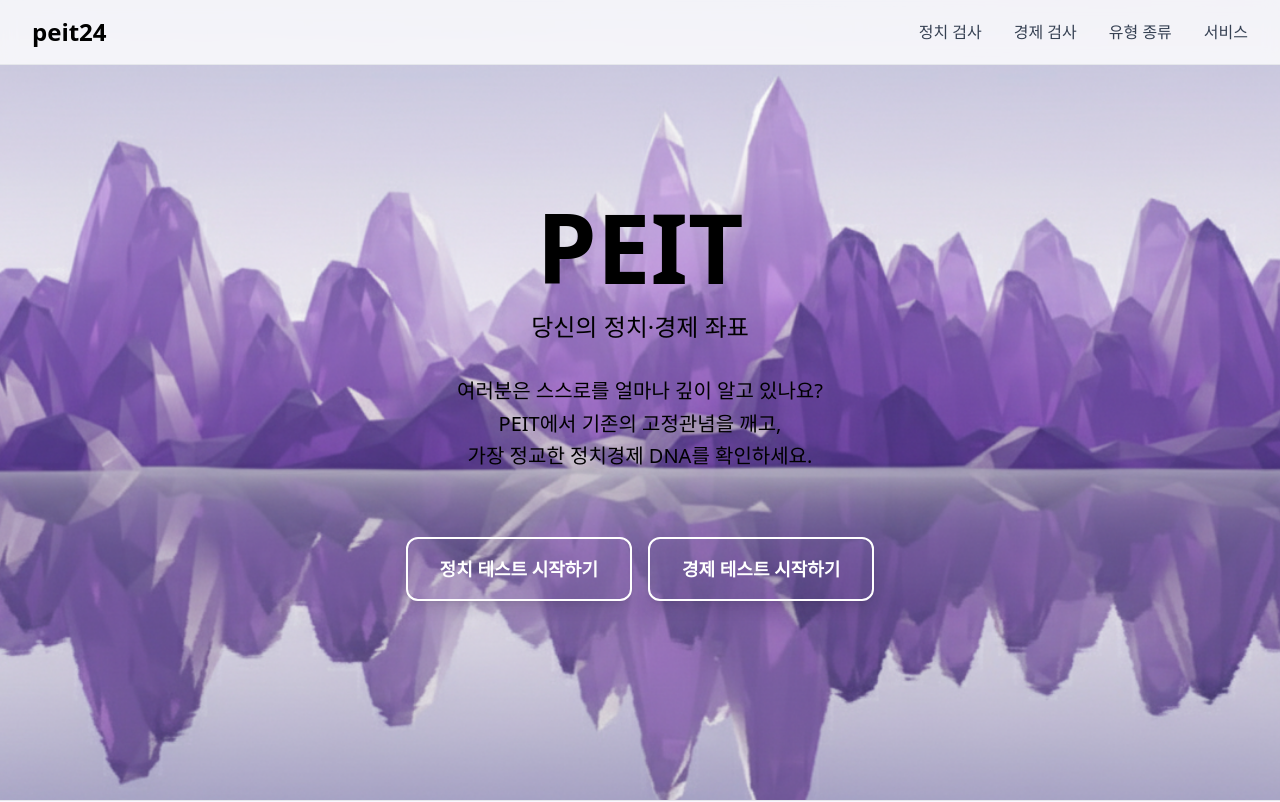
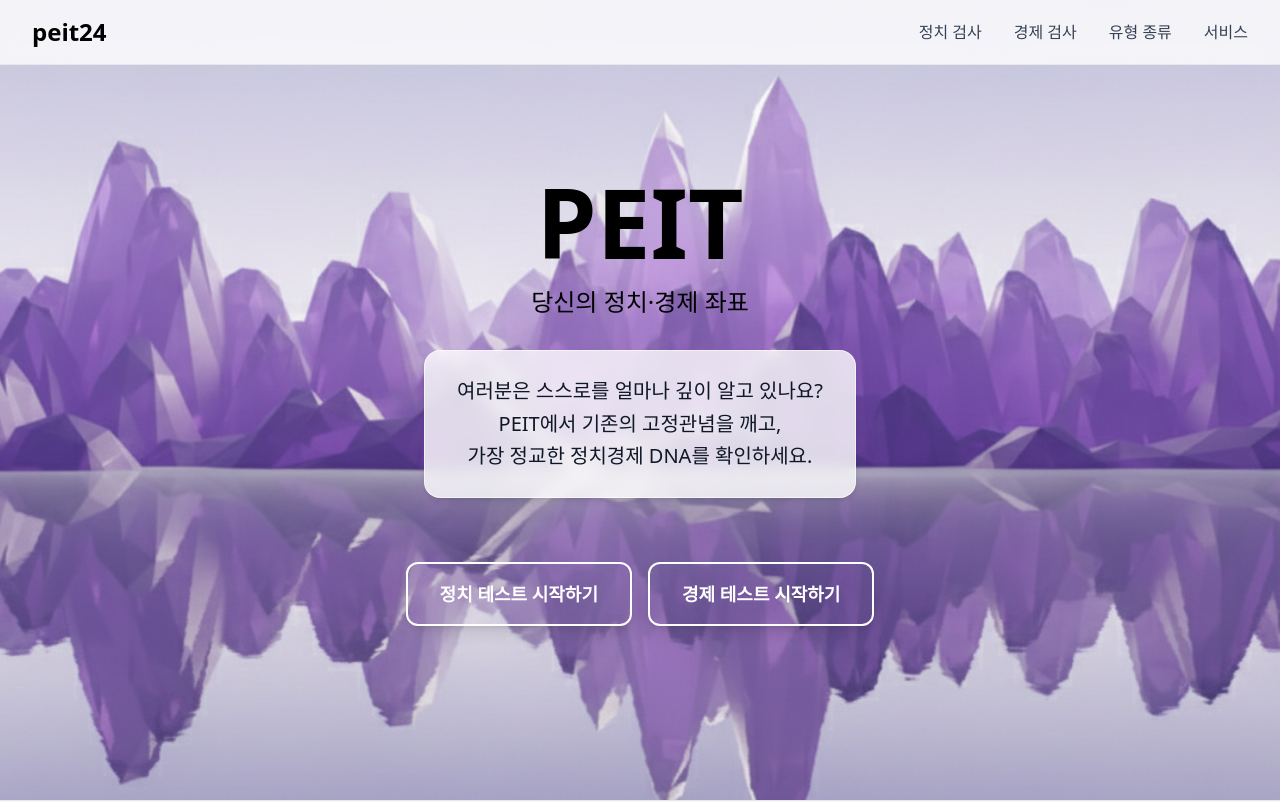
Before and after one commit to sin77812/PEIT, a Next.js app: page / in a window 1280 px wide. Shown: the top 802 px of the page. Built offline with nearby package versions, Linux system fonts and the light colour scheme.

Commit message:
feat(hero): add translucent white card behind hero copy for readability (bg-white/80 + blur + rounded + shadow)

```diff
--- a/app/page.tsx
+++ b/app/page.tsx
@@ -25,8 +25,8 @@ export default function Home() {
         </p>
 
         {/* 새로운 프로모션 텍스트 */}
-        <div className="text-center mb-16 max-w-2xl">
-          <p className="text-lg md:text-xl text-black leading-relaxed">
+        <div className="text-center mb-16 max-w-2xl mx-auto bg-white/80 backdrop-blur-sm rounded-2xl border border-white/60 shadow-md px-6 py-5 md:px-8 md:py-6">
+          <p className="text-lg md:text-xl text-gray-900 leading-relaxed text-pretty">
             여러분은 스스로를 얼마나 깊이 알고 있나요?<br />
             PEIT에서 기존의 고정관념을 깨고,<br />
             가장 정교한 정치경제 DNA를 확인하세요.
```
